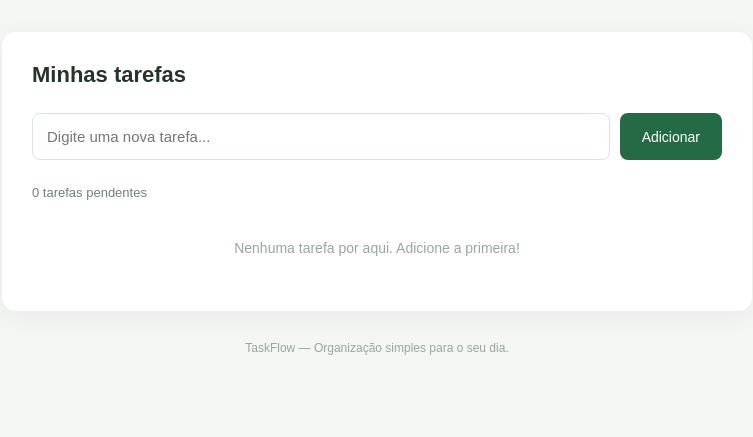
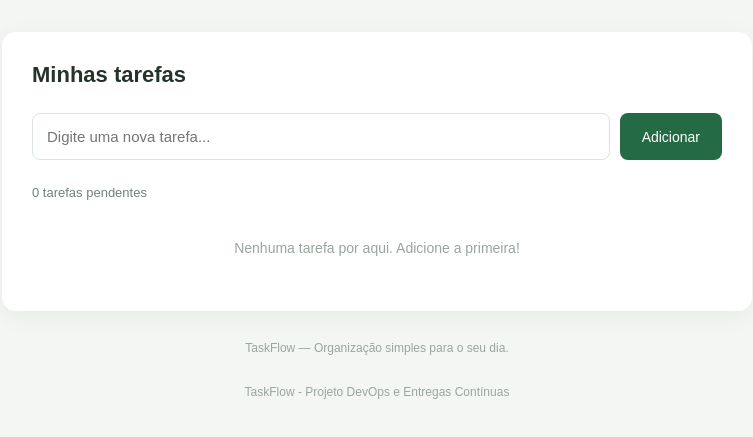
Before and after one commit to LuizVasconcelos27/ProjetoADEC, a website built with Vite: page index.html in a window 1280 px wide. Shown: the part 143-580 px from the top of the page, without its empty margins (263-1016 px from the left). Built offline with nearby package versions, Linux system fonts and the light colour scheme.

Commit message:
Atualiza texto de demonstracao do TaskFlow

```diff
--- a/index.html
+++ b/index.html
@@ -40,6 +40,8 @@
         <footer>
             <p>TaskFlow — Organização simples para o seu dia.</p>
         </footer>
+        <footer> TaskFlow - Projeto DevOps e Entregas Contínuas
+        </footer>
     </main>
 
     <script type="module" src="./src/main.js"></script>
```
Also changed, not shown: src/taskUtils.test.js (+1 -1 lines).
